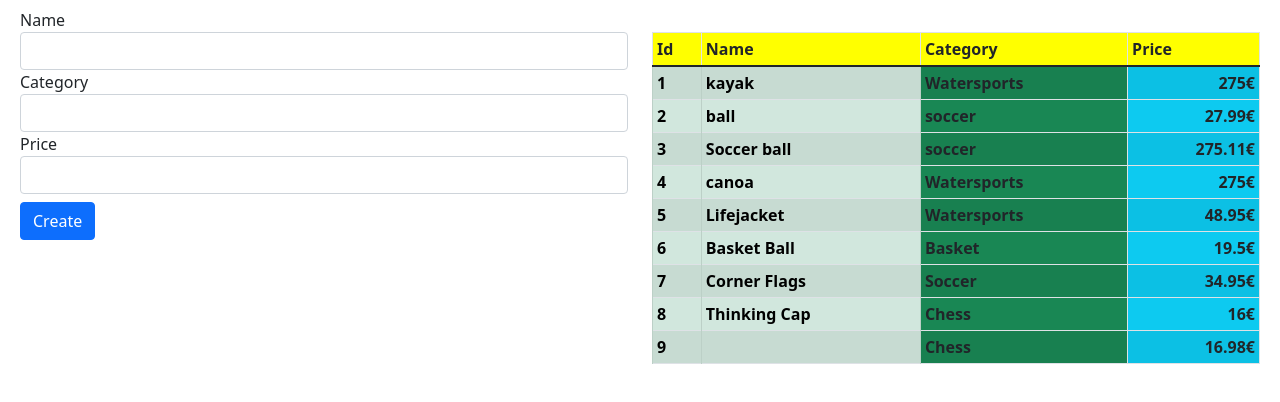
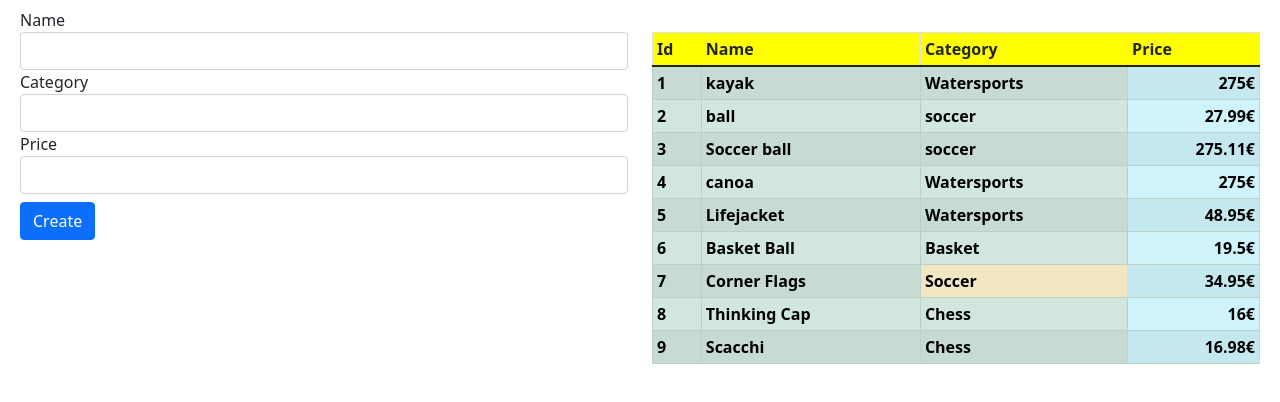
Before and after one commit to paolopci/AngularTutorial, an Angular app: page / in a window 1280 px wide. Shown: the top 402 px of the page. Built offline with nearby package versions, Linux system fonts and the light colour scheme.

Commit message:
add files @input

```diff
--- a/src/app/app.module.ts
+++ b/src/app/app.module.ts
@@ -11,20 +11,21 @@ import {ProductComponent04} from "./component04";
 import {ProductComponent05} from "./component05";
 import {ProductComponent06} from "./component06";
 import {ProductComponent1301} from "./component1301";
+import {ProductComponent1302} from "./component1302";
 import {FormsModule} from '@angular/forms'
 import {PaAttrDirective} from './attr.directive' // directive!!!!
 
 @NgModule({
   declarations: [
     AppComponent, ProductComponent, ProductComponent02, ProductComponent03, ProductComponent04,
-    ProductComponent05, ProductComponent06, ProductComponent1301, PaAttrDirective
+    ProductComponent05, ProductComponent06, ProductComponent1301, PaAttrDirective, ProductComponent1302
   ],
   imports: [
     BrowserModule,
     BrowserAnimationsModule, FormsModule
   ],
   providers: [],
-  bootstrap: [ProductComponent1301]
+  bootstrap: [ProductComponent1302]
 })
 export class AppModule {
 }
--- a/src/app/attr.directive.ts
+++ b/src/app/attr.directive.ts
@@ -1,10 +1,17 @@
-import {Attribute, Directive, ElementRef} from "@angular/core";
+import {Directive, ElementRef, Input} from "@angular/core";
 
 @Directive({
   selector: "[pa-attr]",
 })
 export class PaAttrDirective {
-  constructor(element: ElementRef, @Attribute('pa-attr-class') miaClass: string) {
-    element.nativeElement.classList.add(miaClass || "table-success", "fw-bold");
+
+  constructor(private element: ElementRef) {
+  }
+
+  @Input("pa-attr")
+  bgClass: string | null = "";
+
+  ngOnInit() {
+    this.element.nativeElement.classList.add(this.bgClass || "table-success", "fw-bold");
   }
 }
--- a/src/app/component1302.ts
+++ b/src/app/component1302.ts
@@ -5,10 +5,10 @@ import {NgModel, ValidationErrors, NgForm} from "@angular/forms";
 
 
 @Component({
-  selector: "app1301",
-  templateUrl: './template1301.html'
+  selector: "app1302",
+  templateUrl: './template1302.html'
 })
-export class ProductComponent1301 {
+export class ProductComponent1302 {
   model: Model = new Model();
   newProduct: Product = new Product();
   formSubmitted: boolean = false;
--- a/src/app/datasource.mode.ts
+++ b/src/app/datasource.mode.ts
@@ -13,7 +13,7 @@ export class SimpleDataSource {
       new Product(6, "Basket Ball", "Basket", 19.50),
       new Product(7, "Corner Flags", "Soccer", 34.95),
       new Product(8, "Thinking Cap", "Chess", 16),
-      new Product(9, undefined, "Chess", 16.98)
+      new Product(9, "Scacchi", "Chess", 16.98)
     )
 
   }
--- a/src/app/template1301.html
+++ b/src/app/template1301.html
@@ -55,6 +55,8 @@
         </button>
       </form>
     </div>
+
+
     <div class="col">
       <table class="table table-sm table-bordered table-striped mt-4">
         <thead>
@@ -66,11 +68,12 @@
         </tr>
         </thead>
         <tbody>
-        <tr *ngFor="let item of getProducts(); let i=index" >
-          <td pa-attr>{{ i + 1 }}</td>
-          <td pa-attr>{{ item.name }}</td>
-          <td pa-attr pa-attr-class="bg-success">{{ item.category }}</td>
-          <td class="text-end" pa-attr pa-attr-class="bg-info">{{ item.price }}€</td>
+        <tr *ngFor="let item of getProducts(); let i=index"
+            [pa-attr]="getProducts().length < 10 ?'table-success' : 'table-warning'">
+          <td>{{ i + 1 }}</td>
+          <td>{{ item.name }}</td>
+          <td [pa-attr]="item.category=='Soccer'?'table-warning': null">{{ item.category }}</td>
+          <td class="text-end" [pa-attr]="'table-info'">{{ item.price }}€</td>
         </tr>
         </tbody>
       </table>
--- a/src/index.html
+++ b/src/index.html
@@ -11,6 +11,6 @@
   <link href="https://fonts.googleapis.com/icon?family=Material+Icons" rel="stylesheet">
 </head>
 <body>
-<app1301></app1301>
+<app1302></app1302>
 </body>
 </html>
```
